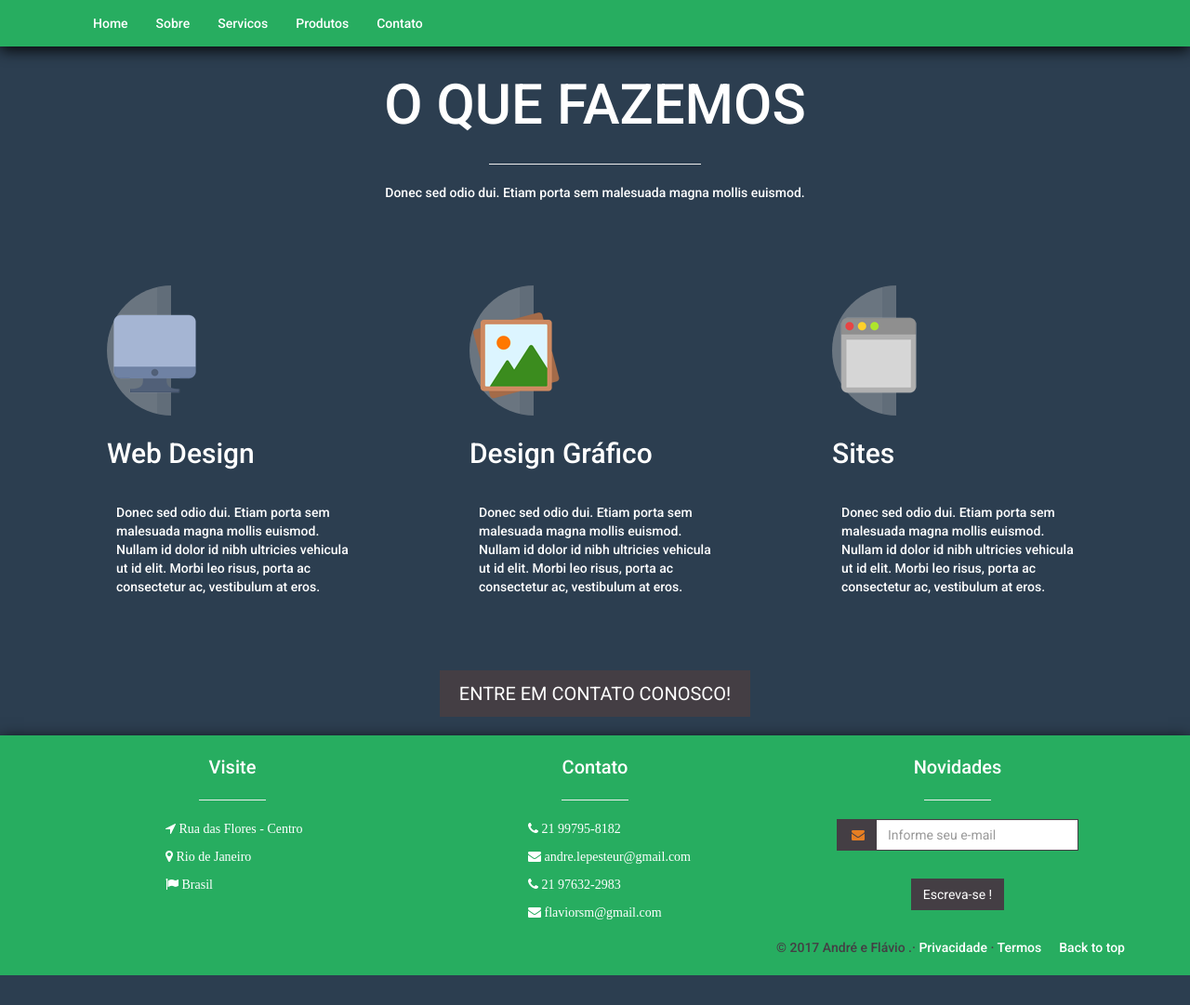
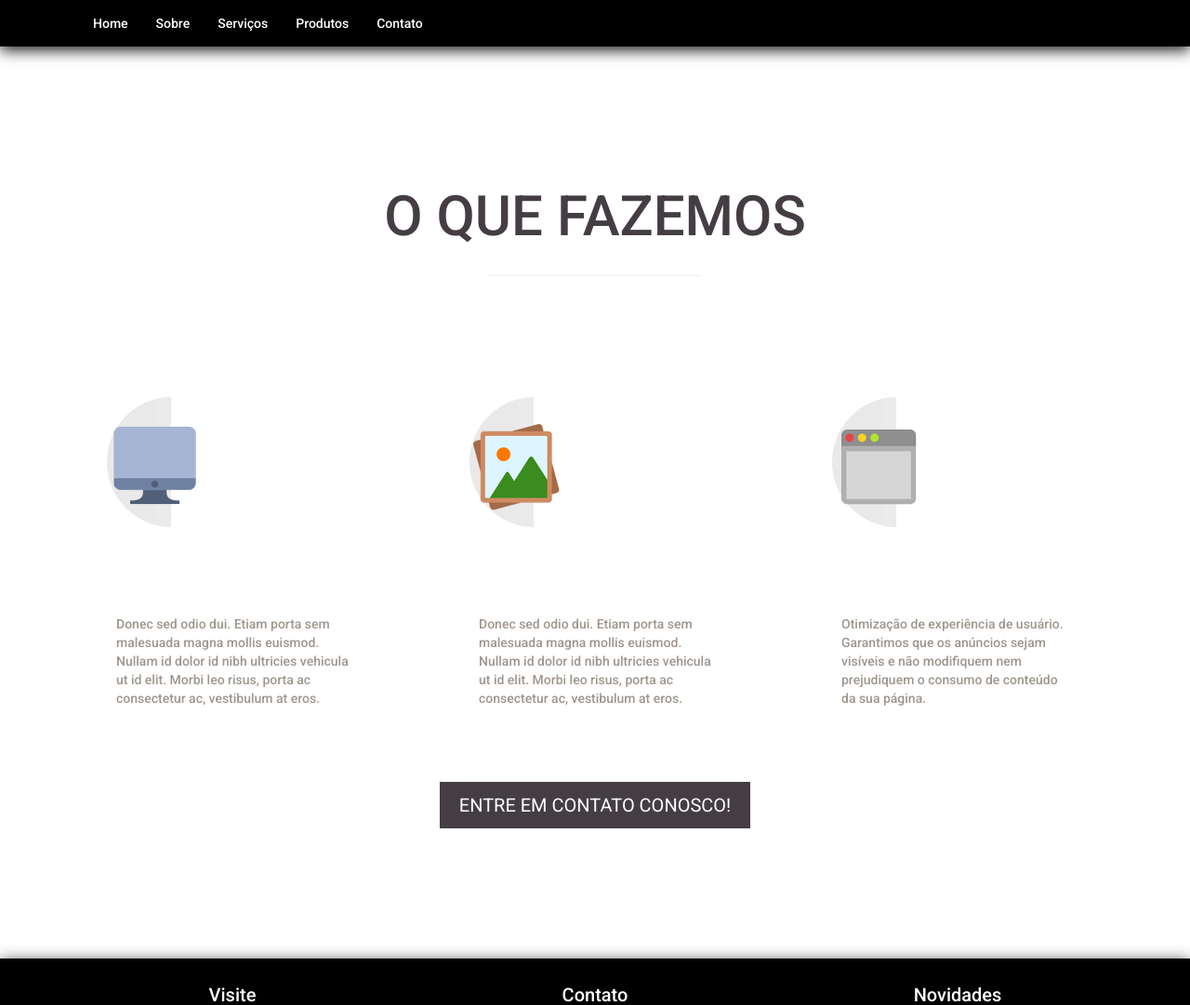
Before and after one commit to andreguterres/Grafica, a PHP site: page /servico in a window 1280 px wide. Shown: the top 1081 px of the page at 93% size. Before the commit the page ends 1049 px from the top, so only its background shows below. Run offline with PHP 8.4, Linux system fonts and the light colour scheme; some libraries are stand-ins or nearby versions.

Commit message:
Alteração de cor de tema head. Alteração das imagens na aba sobre.

```diff
--- a/head.php
+++ b/head.php
@@ -3,7 +3,7 @@
 <title>Gráfica</title>
 <meta name="viewport" content="width=device-width, initial-scale=1.0">
 <meta name="description" content="Site modelo para gráfica">
-<meta name="author" content="Flavio Moreira">
+<meta name="author" content="Flavio Moreira & André">
 
 <!-- google web fonts -->
 <link href='http://fonts.googleapis.com/css?family=Roboto:400,100,300,300italic,500,400italic,700' rel='stylesheet' type='text/css'>
@@ -17,7 +17,7 @@
 <link href="./css/custom.css" rel="stylesheet">
 
 <!-- standart theme css -->
-<link rel="stylesheet" id="theme" href="./css/theme1.css" type="text/css" />
+<link rel="stylesheet" id="theme" href="./css/theme2.css" type="text/css" />
 
 <!-- Font Awesome Icons css -->
 <link rel="stylesheet" href="./font-awesome/css/font-awesome.min.css">
@@ -37,7 +37,7 @@
 
 <!-- HTML5 shim, for IE6-8 support of HTML5 elements -->
 <!--[if lt IE 9]>
-  <script src="../js/html5shiv.js"></script>
+  <script src="../js/html5shiv.js"></script>Aa
 <![endif]-->
 
 <!-- Fav and touch icons -->
--- a/header.php
+++ b/header.php
@@ -16,7 +16,7 @@
             <ul class="nav navbar-nav" id="navigation">
                 <li><a href="home">Home</a></li>
                 <li><a href="sobre-empresa">Sobre</a></li>
-                <li><a href="servico">Servicos</a></li>
+                <li><a href="servico">Serviços</a></li>
                 <li><a href="produto">Produtos</a></li>
                 <li><a href="contato">Contato</a></li>
             </ul>
--- a/paginas/contato.html
+++ b/paginas/contato.html
@@ -3,7 +3,7 @@
      <div class="row">
       <div class="center-block head">
        <div class="col-lg-12 col-md-12 col-xs-12">
-         <h1>Fale Conosco</h1>
+         <h3> Entre em Contato </h3>
          <hr class="head-border-grey">
            <p class="center">Prencha o formulário ao lado ou entre em contato com nossa central de vendas.
                Teremos o maior prazer em atendê-lo!
@@ -39,7 +39,7 @@ Se preferir, também atendemos pelos telefones 969846060, (21) 41042669 ou pelos
                <input class="btn btn-lg btn-primary" type="submit" value="Enviar">
             </div>
            </form>
-           <p class="d-grey requi">*Enviar</p>
+           <!--<p class="d-grey requi">*Enviar</p>-->
       </div>
      </div>
   </div>
--- a/paginas/servico.html
+++ b/paginas/servico.html
@@ -29,11 +29,11 @@
             </div>
             <div class="col-lg-4 col-md-4 service">
                 <div class="service-col">
-                    <div class="icon-mobile rotate">
+                    <div  class="icon-mobile rotate">
                         <img src="./img/icons/mobile.png" alt="">
                     </div>
                     <h4>Sites</h4>
-                    <p>Donec sed odio dui. Etiam porta sem malesuada magna mollis euismod. Nullam id dolor id nibh ultricies vehicula ut id elit. Morbi leo risus, porta ac consectetur ac, vestibulum at eros.</p>
+                    <p>  Otimização de experiência de usuário. Garantimos que os anúncios sejam visíveis e não modifiquem nem prejudiquem o consumo de conteúdo da sua página.     </p>
                 </div>
             </div>
             <div class="center-block service-btn">
```
Also changed, not shown: img/agency-img.jpg, img/agency-img2.jpg, img/agency-img3.jpg.
